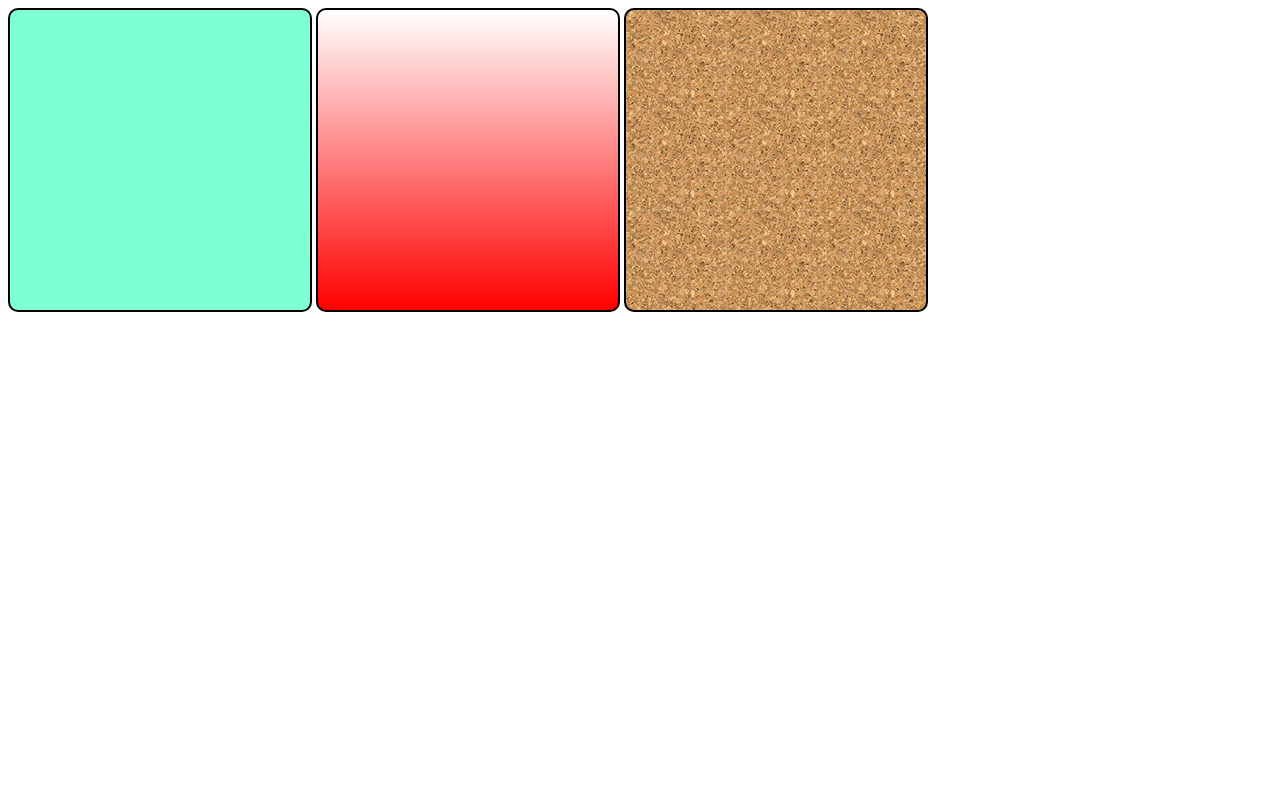
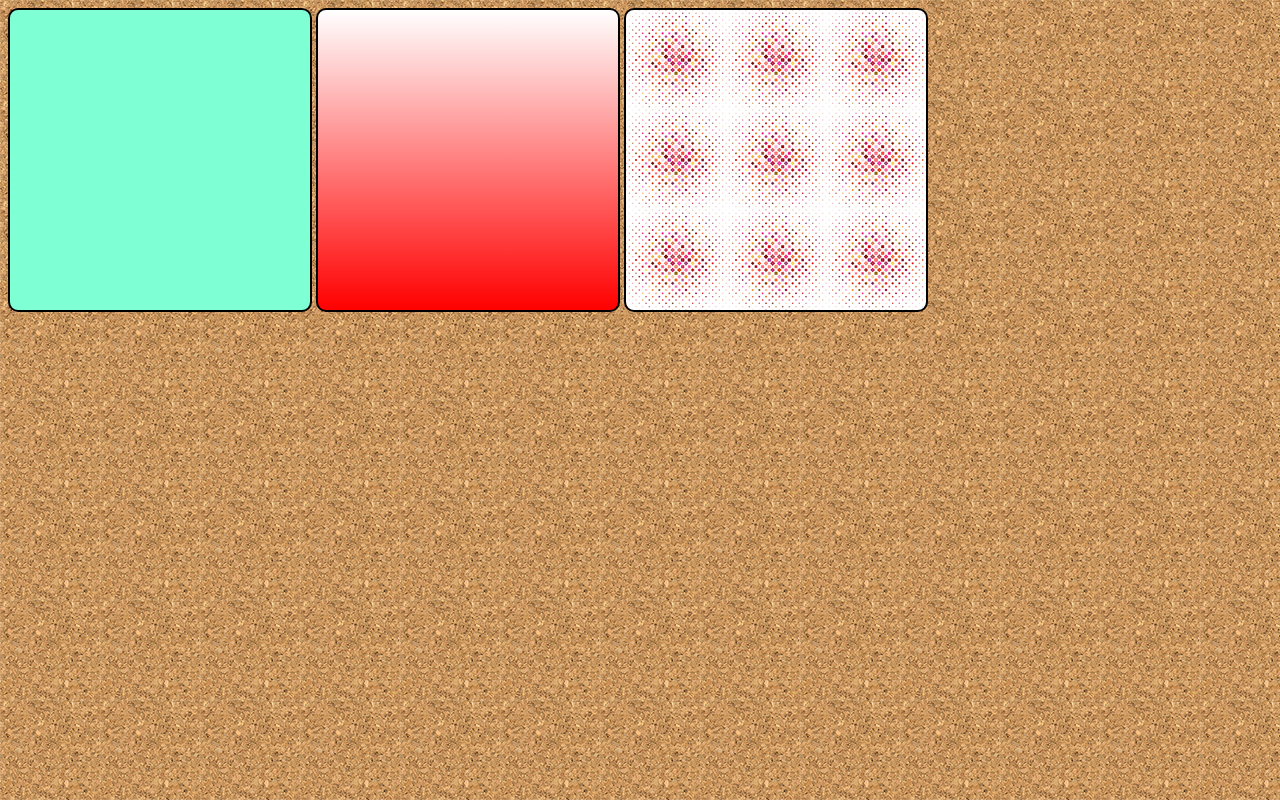
Before and after one commit to Valfreitas/HTML5-CSS3, a plain HTML site: page Exercicios/ex022/fundo001.html in a window 1280 px wide. Drawn offline with Linux system fonts and the light colour scheme.

Commit message:
atualização

```diff
--- a/Exercicios/ex022/fundo001.html
+++ b/Exercicios/ex022/fundo001.html
@@ -21,7 +21,10 @@
     div#q2 {
         background-image: linear-gradient(to bottom, white, red);
     }
-    div#q3 {background-image: url('imagens/pattern004.png');
+    div#q3 {background-image: url('imagens/pattern002.png');
+    }
+    body{
+        background-image: url('imagens/pattern004.png');
 
     }
 </style>
```
Also changed, not shown: Exercicios/ex022/fundo005.html (+2 -2 lines).
